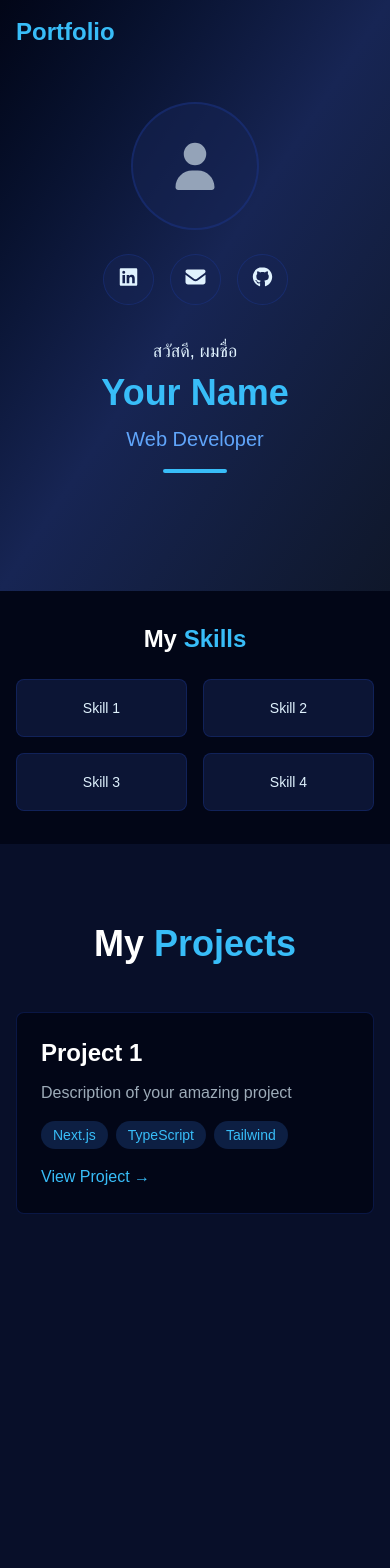
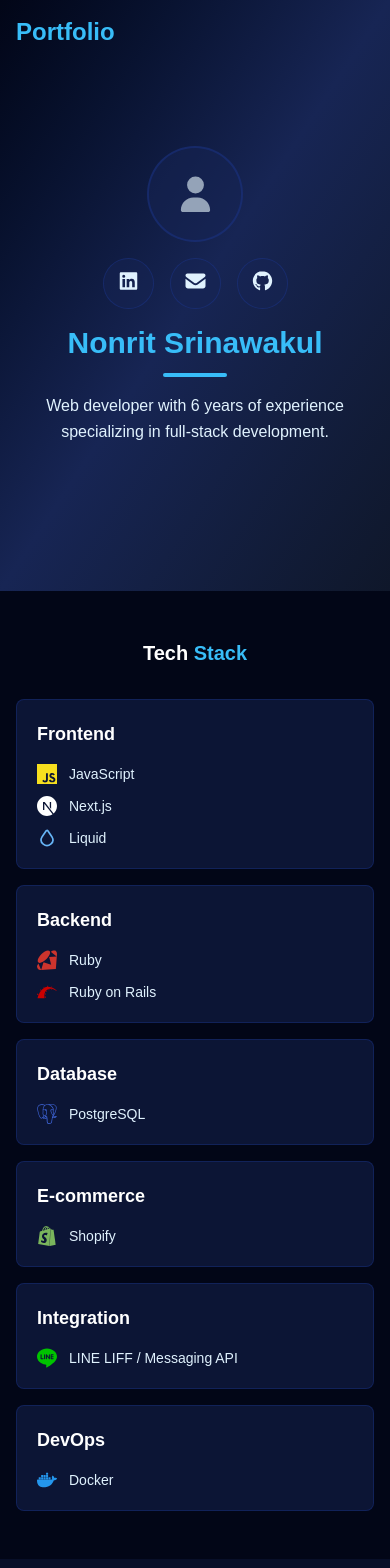
Before and after one commit to nonrit08/nonrit08.github.io, a Next.js app: page / in a window 390 px wide. Shown: the top 1568 px of the page. Built offline with nearby package versions, Linux system fonts and the light colour scheme.

Commit message:
Update Hero component layout and styles, integrate TechStack component, and enhance responsiveness

```diff
--- a/src/components/Hero.tsx
+++ b/src/components/Hero.tsx
@@ -3,6 +3,7 @@
 import { FontAwesomeIcon } from '@fortawesome/react-fontawesome'
 import { faUser, faEnvelope } from '@fortawesome/free-solid-svg-icons'
 import { faLinkedin, faGithub } from '@fortawesome/free-brands-svg-icons'
+import TechStack from './TechStack'
 
 export default function Hero() {
   return (
@@ -10,16 +11,16 @@
       {/* ===== SECTION 1: Introduction ===== */}
       <section
         id="hero"
-        className="h-[70vh] flex items-center justify-center bg-gradient-to-br from-gradient-from via-gradient-via to-gradient-to"
+        className="min-h-[70vh] flex items-center justify-center py-12 sm:py-0 bg-gradient-to-br from-gradient-from via-gradient-via to-gradient-to"
       >
         <div className="container mx-auto px-4">
-          <div className="flex flex-col md:flex-row items-center justify-center gap-8 md:gap-16">
+          <div className="flex flex-col md:flex-row items-center justify-center gap-4 sm:gap-8 md:gap-16">
 
             {/* Left Side - Avatar & Social Links */}
-            <div className="flex flex-col items-center gap-6">
+            <div className="flex flex-col items-center gap-4 sm:gap-6">
               {/* Avatar */}
-              <div className="w-32 h-32 md:w-40 md:h-40 rounded-full bg-card/50 border-2 border-border flex items-center justify-center text-foreground-muted">
-                <FontAwesomeIcon icon={faUser} className="text-5xl md:text-6xl" />
+              <div className="w-24 h-24 sm:w-32 sm:h-32 md:w-40 md:h-40 rounded-full bg-card/50 border-2 border-border flex items-center justify-center text-foreground-muted">
+                <FontAwesomeIcon icon={faUser} className="text-4xl sm:text-5xl md:text-6xl" />
               </div>
 
               {/* Social Links */}
@@ -55,59 +56,37 @@
             {/* Right Side - Info */}
             <div className="text-center md:text-left max-w-md">
               {/* Greeting */}
-              <p className="text-foreground-secondary text-lg mb-2">สวัสดี, ผมชื่อ</p>
+              {/* <p className="text-foreground-secondary text-base sm:text-lg mb-2">สวัสดี</p> */}
 
               {/* Name */}
-              <h1 className="text-4xl md:text-5xl font-bold text-foreground mb-3">
-                <span className="text-accent">Your Name</span>
+              <h1 className="text-3xl sm:text-4xl md:text-5xl font-bold text-foreground mb-3">
+                <span className="text-accent">Nonrit Srinawakul</span>
               </h1>
-
-              {/* Position */}
-              <p className="text-xl md:text-2xl text-primary-light font-medium mb-4">
-                Web Developer
-              </p>
 
               {/* Divider */}
               <div className="w-16 h-1 bg-accent mx-auto md:mx-0 mb-4 rounded-full"></div>
 
               {/* Description */}
-              {/* <p className="text-foreground-secondary leading-relaxed">
-                นักพัฒนาเว็บไซต์ประสบการณ์ <span className="text-accent font-semibold">6 ปี</span>
-                {' '}มีความเชี่ยวชาญด้าน Frontend และ Backend
-                พร้อมสร้างสรรค์ผลงานที่ตอบโจทย์ทุกความต้องการ
-              </p> */}
+              <p className="text-foreground-secondary leading-relaxed">
+                Web developer with 6 years of experience specializing in full-stack development.
+              </p>
             </div>
 
           </div>
         </div>
       </section>
 
-      {/* ===== SECTION 2: Skills ===== */}
+      {/* ===== SECTION 2: Tech Stack ===== */}
       <section
-        id="skills"
-        className="h-[30vh] flex items-center justify-center bg-background"
+        id="tech-stack"
+        className="min-h-[30vh] flex items-center justify-center py-12 sm:py-16 bg-background"
       >
         <div className="container mx-auto px-4">
-          <h2 className="text-2xl md:text-3xl font-bold text-foreground text-center mb-6">
-            My <span className="text-accent">Skills</span>
+          <h2 className="text-xl sm:text-2xl md:text-3xl font-bold text-foreground text-center mb-8 sm:mb-10">
+            Tech <span className="text-accent">Stack</span>
           </h2>
 
-          {/* Skills Grid - TODO: เพิ่ม skills ทีหลัง */}
-          <div className="grid grid-cols-2 md:grid-cols-4 gap-4 max-w-3xl mx-auto">
-            {/* Placeholder skill items */}
-            <div className="bg-card/50 border border-border rounded-lg p-4 text-center hover:bg-card-hover/50 hover:border-border-hover transition-all">
-              <span className="text-foreground-secondary text-sm">Skill 1</span>
-            </div>
-            <div className="bg-card/50 border border-border rounded-lg p-4 text-center hover:bg-card-hover/50 hover:border-border-hover transition-all">
-              <span className="text-foreground-secondary text-sm">Skill 2</span>
-            </div>
-            <div className="bg-card/50 border border-border rounded-lg p-4 text-center hover:bg-card-hover/50 hover:border-border-hover transition-all">
-              <span className="text-foreground-secondary text-sm">Skill 3</span>
-            </div>
-            <div className="bg-card/50 border border-border rounded-lg p-4 text-center hover:bg-card-hover/50 hover:border-border-hover transition-all">
-              <span className="text-foreground-secondary text-sm">Skill 4</span>
-            </div>
-          </div>
+          <TechStack />
         </div>
       </section>
     </>
--- /dev/null
+++ b/src/components/TechStack.tsx
@@ -0,0 +1,106 @@
+'use client'
+
+import {
+  SiJavascript,
+  SiNextdotjs,
+  SiRuby,
+  SiRubyonrails,
+  SiPostgresql,
+  SiShopify,
+  SiDocker,
+  SiLine
+} from 'react-icons/si'
+import { TbDroplet } from 'react-icons/tb'
+import { IconType } from 'react-icons'
+
+// Tech item type
+interface TechItem {
+  name: string
+  icon: IconType
+  color: string
+}
+
+// Tech stack data organized by category
+interface TechCategory {
+  category: string
+  technologies: TechItem[]
+}
+
+const techStackData: TechCategory[] = [
+  {
+    category: 'Frontend',
+    technologies: [
+      { name: 'JavaScript', icon: SiJavascript, color: '#F7DF1E' },
+      { name: 'Next.js', icon: SiNextdotjs, color: '#ffffff' },
+      { name: 'Liquid', icon: TbDroplet, color: '#67B5F6' }
+    ]
+  },
+  {
+    category: 'Backend',
+    technologies: [
+      { name: 'Ruby', icon: SiRuby, color: '#CC342D' },
+      { name: 'Ruby on Rails', icon: SiRubyonrails, color: '#CC0000' }
+    ]
+  },
+  {
+    category: 'Database',
+    technologies: [
+      { name: 'PostgreSQL', icon: SiPostgresql, color: '#4169E1' }
+    ]
+  },
+  {
+    category: 'E-commerce',
+    technologies: [
+      { name: 'Shopify', icon: SiShopify, color: '#7AB55C' }
+    ]
+  },
+  {
+    category: 'Integration',
+    technologies: [
+      { name: 'LINE LIFF / Messaging API', icon: SiLine, color: '#00C300' }
+    ]
+  },
+  {
+    category: 'DevOps',
+    technologies: [
+      { name: 'Docker', icon: SiDocker, color: '#2496ED' }
+    ]
+  }
+]
+
+export default function TechStack() {
+  return (
+    <div className="grid grid-cols-1 md:grid-cols-2 lg:grid-cols-3 gap-4 sm:gap-6 max-w-5xl mx-auto">
+      {techStackData.map((stack, index) => (
+        <div
+          key={index}
+          className="bg-card/50 border border-border rounded-lg p-5 hover:bg-card hover:border-accent hover:shadow-lg hover:-translate-y-1 transition-all duration-300 group"
+        >
+          {/* Category Header */}
+          <h3 className="text-lg font-semibold text-foreground mb-4">
+            {stack.category}
+          </h3>
+
+          {/* Technologies List with Icons */}
+          <ul className="space-y-3">
+            {stack.technologies.map((tech, techIndex) => {
+              const IconComponent = tech.icon
+              return (
+                <li
+                  key={techIndex}
+                  className="text-foreground-secondary text-sm flex items-center gap-3"
+                >
+                  <IconComponent
+                    className="text-xl group-hover:scale-110 transition-transform duration-300"
+                    style={{ color: tech.color }}
+                  />
+                  <span>{tech.name}</span>
+                </li>
+              )
+            })}
+          </ul>
+        </div>
+      ))}
+    </div>
+  )
+}
```
Also changed, not shown: 2 other files (tests, documents, lock files or other folders).
